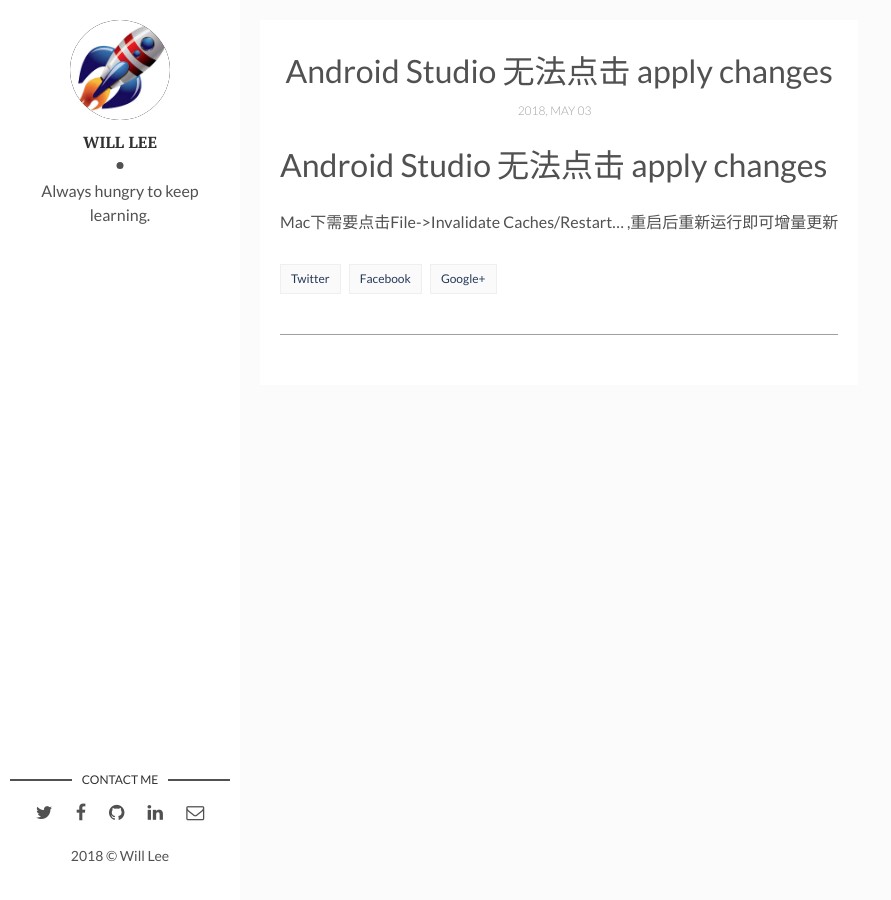
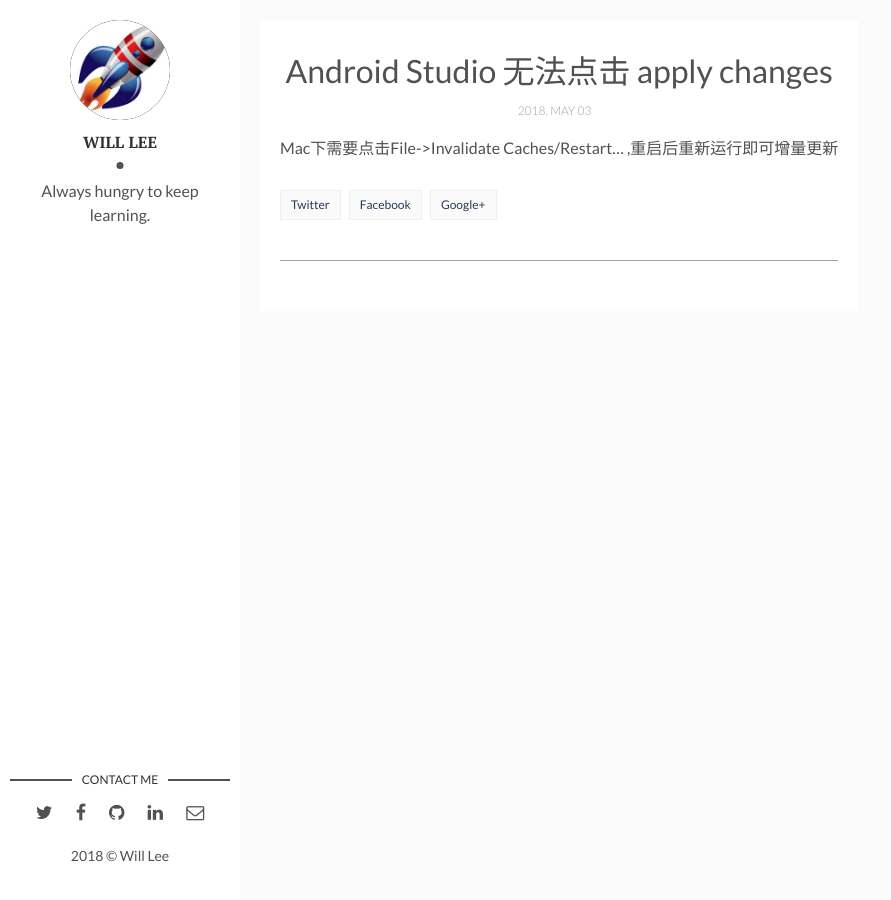
Before and after one commit to rocmac/rocmac.github.io, a Jekyll site: the page built from _posts/2018-05-03-Android-Studio-Tools-problems.md, in a window 1280 px wide. Shown: the whole page, without its empty margins (0-891 px from the left). Built offline with Jekyll 4.4.1, drawn with Linux system fonts in a browser that asks for light colours; comment, search, counter and statistics services are not loaded.

Commit message:
get rid of unwanted title

```diff
--- a/_posts/2018-05-03-Android-Studio-Tools-problems.md
+++ b/_posts/2018-05-03-Android-Studio-Tools-problems.md
@@ -5,5 +5,4 @@ date: 2018-05-03 22:56:20 +0300
 description: android 开发工具问题解决
 img:  # Add image post (optional)
 ---
-# Android Studio 无法点击 apply changes
 Mac下需要点击File->Invalidate Caches/Restart... ,重启后重新运行即可增量更新
```
